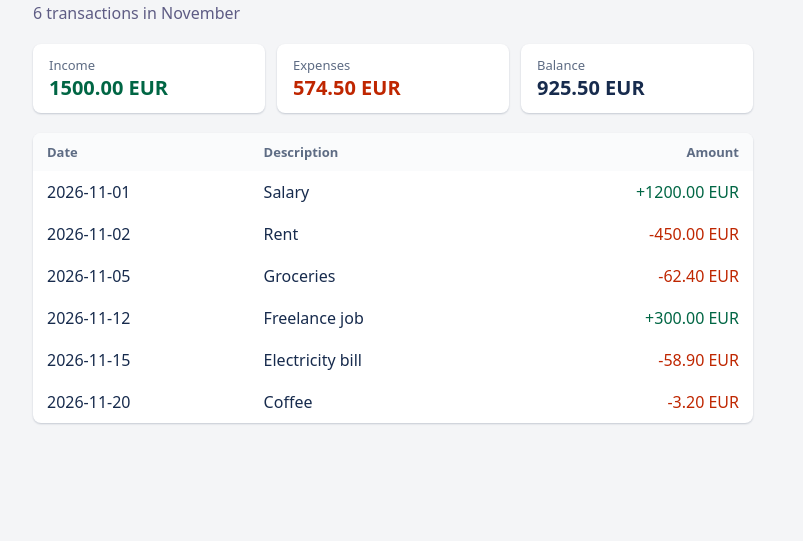
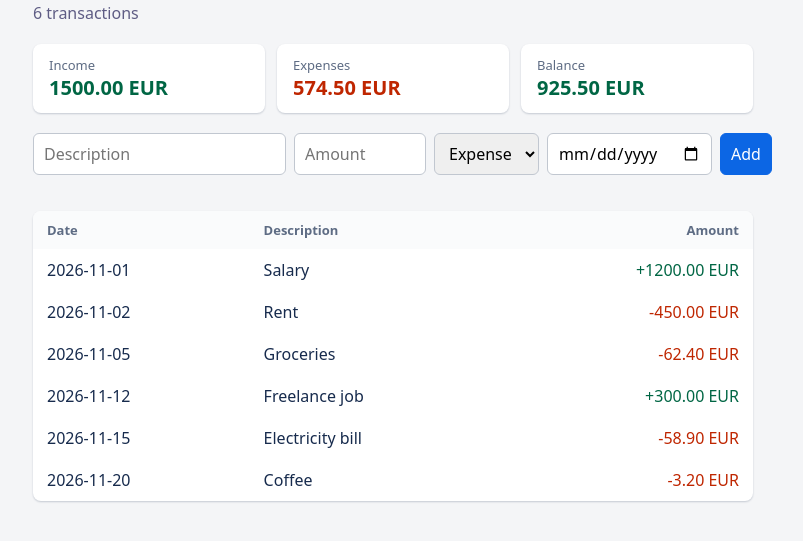
Before and after one commit to GiorgosFoteinopoulos/pocket-budget, a plain HTML site: page index.html in a window 1280 px wide. Shown: the part 69-610 px from the top of the page, without its empty margins (247-1050 px from the left). Drawn offline with Linux system fonts and the light colour scheme.

Commit message:
PB-6 Add transactions from a form with validation

```diff
--- a/css/styles.css
+++ b/css/styles.css
@@ -78,3 +78,40 @@ th {
     text-align: right;
     white-space: nowrap;
 }
+
+.transaction-form {
+    display: flex;
+    gap: 8px;
+    margin-bottom: 4px;
+}
+
+.transaction-form input,
+.transaction-form select,
+.transaction-form button {
+    padding: 8px 10px;
+    border: 1px solid #c1c7d0;
+    border-radius: 6px;
+    font: inherit;
+}
+
+#description {
+    flex: 1;
+}
+
+#amount {
+    width: 110px;
+}
+
+.transaction-form button {
+    background: #0c66e4;
+    border-color: #0c66e4;
+    color: #ffffff;
+    cursor: pointer;
+}
+
+.form-error {
+    min-height: 20px;
+    margin: 0 0 12px;
+    color: #bf2600;
+    font-size: 14px;
+}
--- a/index.html
+++ b/index.html
@@ -27,6 +27,18 @@
     </div>
 </section>
 
+    <form id="transaction-form" class="transaction-form">
+        <input id="description" type="text" placeholder="Description" autocomplete="off">
+        <input id="amount" type="number" step="0.01" placeholder="Amount">
+        <select id="type">
+            <option value="expense">Expense</option>
+            <option value="income">Income</option>
+        </select>
+        <input id="date" type="date">
+        <button type="submit">Add</button>
+    </form>
+    <p id="form-error" class="form-error"></p>
+
 <table class="transactions">
     <thead>
     <tr>
--- a/js/app.js
+++ b/js/app.js
@@ -1,4 +1,3 @@
-const appName = 'Pocket Budget';
 const currency = 'EUR';
 
 const transactions = [
@@ -6,7 +5,8 @@ const transactions = [
     { description: 'Rent', amount: -450, date: '2026-11-02' },
     { description: 'Groceries', amount: -62.40, date: '2026-11-05' },
     { description: 'Freelance job', amount: 300, date: '2026-11-12' },
-    { description: 'Electricity bill', amount: -58.90, date: '2026-11-15' }
+    { description: 'Electricity bill', amount: -58.90, date: '2026-11-15' },
+    { description: 'Coffee', amount: -3.20, date: '2026-11-20' }
 ];
 
 function formatMoney(amount) {
@@ -21,11 +21,6 @@ function formatSigned(amount) {
     }
 }
 
-function printTransactions(list) {
-    for (const transaction of list) {
-        console.log(`${transaction.date} ${transaction.description.padEnd(18)} ${formatSigned(transaction.amount)}`);
-    }
-}
 
 function summarize(list) {
     let income = 0;
@@ -78,11 +73,67 @@ function renderTotals(summary) {
     incomeLabel.textContent = formatMoney(summary.income);
     expensesLabel.textContent = formatMoney(Math.abs(summary.expenses));
     balanceLabel.textContent = formatMoney(summary.balance);
+
+    if (summary.balance < 0) {
+        balanceLabel.className = 'value expense';
+    } else {
+        balanceLabel.className = 'value income';
+    }
 }
 
-transactions.push({ description: 'Coffee', amount: -3.20, date: '2026-11-20'  });
+function renderAll() {
+    renderTable(transactions);
+    renderTotals(summarize(transactions));
+    document.getElementById('summary').textContent = `${transactions.length} transactions`;
+}
 
-renderTable(transactions);
-renderTotals(summarize(transactions));
 
-document.getElementById('summary').textContent = `${transactions.length} transactions in November`;
+const form = document.getElementById('transaction-form');
+const descriptionInput = document.getElementById('description');
+const amountInput = document.getElementById('amount');
+const typeSelect = document.getElementById('type');
+const dateInput = document.getElementById('date');
+const formError = document.getElementById('form-error');
+
+function showError(text) {
+    formError.textContent = text;
+}
+
+
+function handleSubmit(event) {
+    event.preventDefault();
+
+    const description = descriptionInput.value.trim();
+    const amount = Number(amountInput.value);
+    const type = typeSelect.value;
+    const date = dateInput.value;
+
+    if (description === '') {
+        showError('Please write a description.');
+        return;
+    }
+    if (Number.isNaN(amount) || amount <= 0) {
+        showError('Please enter an amount greater than 0.');
+        return;
+    }
+    if (date === '') {
+        showError('Please pick a date.');
+        return;
+    }
+
+    let signedAmount = amount;
+    if (type === 'expense') {
+        signedAmount = -amount;
+    }
+
+    transactions.push({ description: description, amount: signedAmount, date: date });
+    renderAll();
+
+    showError('');
+    form.reset();
+    dateInput.value = date;
+    descriptionInput.focus();
+}
+
+form.addEventListener('submit', handleSubmit);
+renderAll();
```
